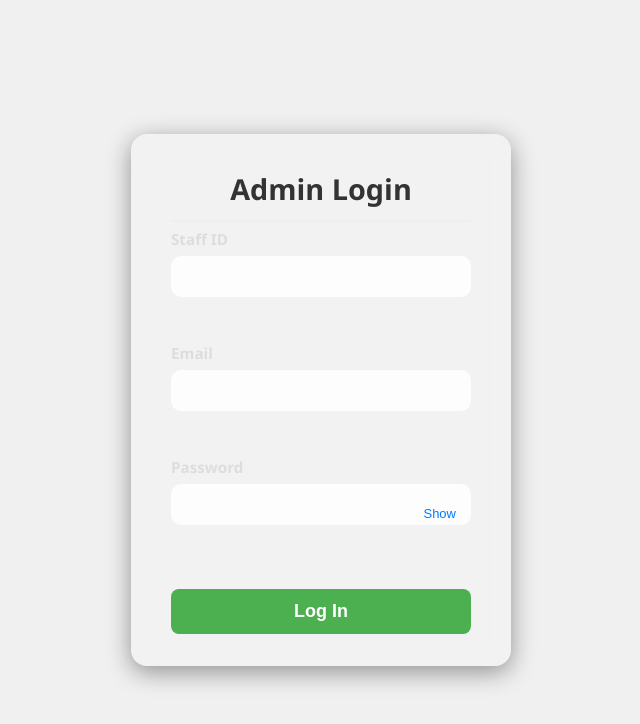
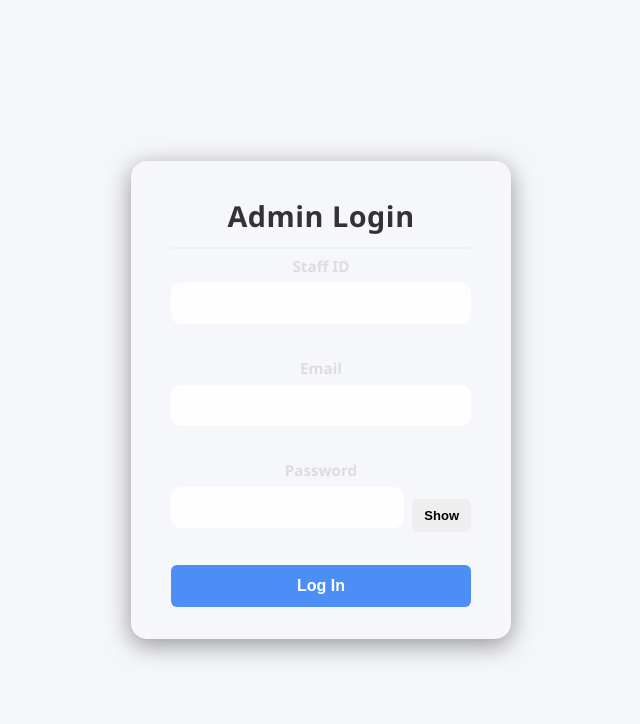
Before and after one commit to Kennyy02/Resort-Management-System, a React (Create React App) app in the folder frontend/: page /admin/login in a window 1280 px wide. Shown: the top 724 px of the page, without its empty margins (319-959 px from the left). Built offline with nearby package versions, Linux system fonts and the light colour scheme; no server answers.

Commit message:
Update login.css

```diff
--- a/frontend/src/admin/pages/login.css
+++ b/frontend/src/admin/pages/login.css
@@ -1,146 +1,111 @@
-/* login.css - Minimal, Compact, White Card Design */
-
-/* --- 1. Main Layout and Container --- */
-
+/* --- Container --- */
 .login-container {
+  height: 100vh;
   display: flex;
   justify-content: center;
   align-items: center;
-    min-height: 100vh;
-    background-color: #f0f0f0; /* Light gray background */
-    font-family: Arial, sans-serif;
+  background: #f5f6fa;
 }
 
+/* --- Box --- */
 .login-box {
-    background-color: #ffffff;
-    /* Tighter padding for a compact look */
+  width: 360px;
+  background: #ffffff;
   padding: 30px;
-    border-radius: 15px; /* Nice rounded corners */
-    box-shadow: 0 4px 15px rgba(0, 0, 0, 0.1); /* Soft shadow */
-    width: 100%;
-    max-width: 350px; /* Compact width */
+  border-radius: 12px;
+  box-shadow: 0 8px 20px rgba(0,0,0,0.1);
+}
+
+/* --- Title --- */
+.login-title {
+  text-align: center;
+  margin-bottom: 20px;
+  font-size: 24px;
+  color: #333;
+  letter-spacing: 0.5px;
+}
+
+/* --- Messages --- */
+.login-message {
+  padding: 10px;
+  border-radius: 6px;
+  font-size: 14px;
+  margin-bottom: 15px;
   text-align: center;
 }
 
-.login-title {
-    font-size: 24px;
-    font-weight: 600;
-    color: #333333;
-    margin-bottom: 25px; /* Reduced space below title */
+.login-message.error {
+  background: #ffe5e5;
+  color: #d90000;
 }
 
-/* --- 2. Form Styling (Focus on minimal vertical gap) --- */
+.login-message.success {
+  background: #e5ffe9;
+  color: #0c8b2f;
+}
 
-.login-form {
+/* --- Inputs --- */
+.form-group {
+  margin-bottom: 15px;
   display: flex;
   flex-direction: column;
-    /* Tighter vertical space between groups */
-    gap: 12px;
 }
 
-.form-group {
-    display: flex;
-    flex-direction: column;
-    /* Ensure no external margin/padding is inherited */
-    margin: 0;
-    padding: 0;
-}
-
-.form-group label {
-    font-size: 13px;
-    color: #555555;
-    /* Reduced margin below label */
-    margin-bottom: 5px;
-    text-align: left;
-    font-weight: 500;
+label {
+  font-size: 14px;
+  color: #444;
+  margin-bottom: 6px;
 }
 
 .form-input {
-    /* Reduced vertical padding inside the input */
-    padding: 10px 15px;
-    border: 1px solid #cccccc;
-    border-radius: 8px;
+  padding: 10px;
+  border: 1px solid #ccc;
+  border-radius: 6px;
   font-size: 15px;
-    transition: border-color 0.3s;
+  transition: 0.2s;
 }
 
 .form-input:focus {
-    border-color: #4CAF50; /* Green highlight on focus */
+  border-color: #4c8df6;
+  box-shadow: 0 0 0 2px rgba(76,141,246,0.15);
   outline: none;
 }
 
-/* --- 3. Password Visibility Toggle --- */
-
+/* --- Password Wrapper --- */
 .password-wrapper {
-    position: relative;
   display: flex;
   align-items: center;
 }
 
-.password-wrapper .form-input {
-    width: 100%;
-    padding-right: 70px;
-}
-
 .show-password-btn {
-    position: absolute;
-    right: 5px;
-    /* Vertically align button */
-    top: 50%;
-    transform: translateY(-50%);
-
-    padding: 5px 10px;
-    background: none;
+  margin-left: 8px;
+  padding: 9px 12px;
+  font-size: 13px;
+  background: #eee;
   border: none;
+  border-radius: 6px;
   cursor: pointer;
-    font-size: 13px;
-    color: #007bff; /* Blue link color */
-    font-weight: 500;
+  transition: 0.2s;
 }
 
 .show-password-btn:hover {
-    text-decoration: underline;
+  background: #ddd;
 }
 
-/* --- 4. Login Button (Solid Green as seen in your screenshot) --- */
-
+/* --- Login Button --- */
 .login-button {
+  width: 100%;
   padding: 12px;
-    background-color: #4CAF50; /* Primary Green Color */
-    color: white;
-    font-size: 18px;
-    font-weight: bold;
+  font-size: 16px;
+  margin-top: 5px;
+  background: #4c8df6;
+  color: #fff;
   border: none;
-    border-radius: 8px;
+  border-radius: 6px;
   cursor: pointer;
-    transition: background-color 0.3s ease;
-    /* Reduced margin above button */
-    margin-top: 20px;
+  transition: 0.25s;
 }
 
 .login-button:hover {
-    background-color: #45a049; /* Darker green on hover */
+  background: #3a7ce3;
 }
-
-/* --- 5. Message/Alerts --- */
-
-.login-message {
-    padding: 10px;
-    border-radius: 6px;
-    margin-bottom: 20px;
-    text-align: center;
-    font-size: 14px;
-    font-weight: 600;
-}
-
-.login-message.error {
-    background-color: #f8d7da;
-    color: #721c24;
-    border: 1px solid #f5c6cb;
-}
-
-.login-message.success {
-    background-color: #d4edda;
-    color: #155724;
-    border: 1px solid #c3e6cb;
-}
```
Lines whose indentation alone changed are shown as unchanged.
